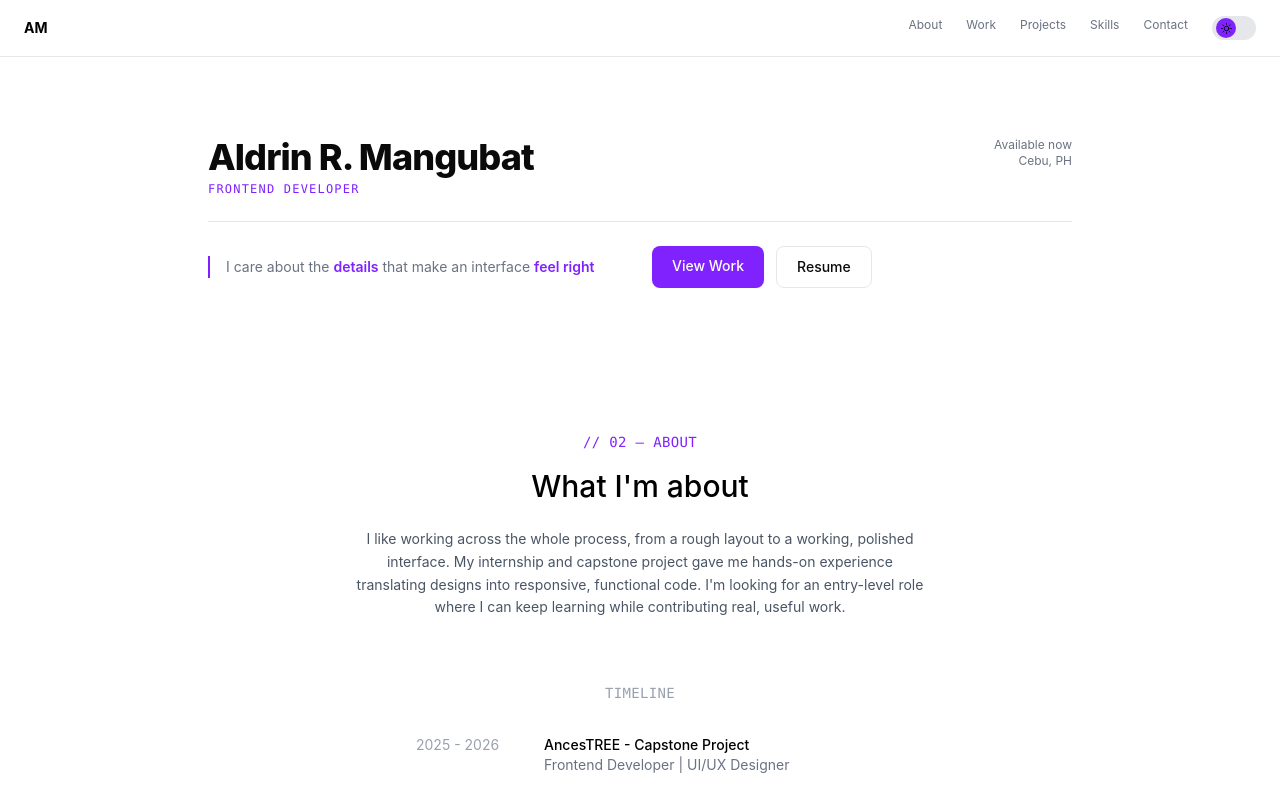
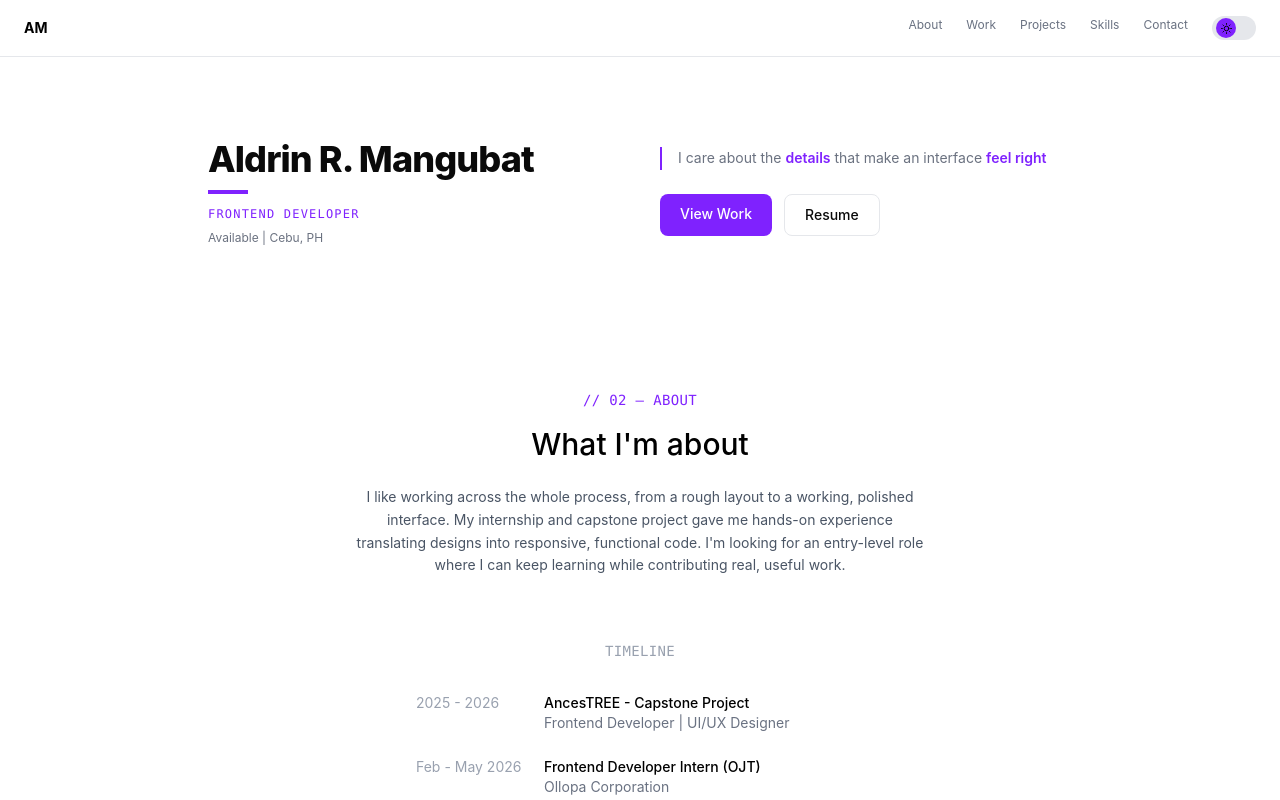
Before and after one commit to drN-n/portfolio, a React (Vite) app: page / in a window 1280 px wide. Shown: the top 800 px of the page. Built offline with nearby package versions, Linux system fonts and the light colour scheme.

Commit message:
Finalized Hero.jsx

```diff
--- a/src/components/Hero.jsx
+++ b/src/components/Hero.jsx
@@ -1,19 +1,16 @@
 function Hero() {
     return (
         <section id="hero" className="max-w-4xl mx-auto px-4 py-20">
-            <div className="flex justify-between items-start border-b border-border pb-6 mb-6">
+            <div className="grid grid-cols-1 sm:grid-cols-2 gap-10 items-center">
                 <div>
-                    <h1 className="text-4xl font-extrabold tracking-tight text-fg mb-1">Aldrin R. Mangubat</h1>
-                    <p className="text-xs font-mono uppercase tracking-widest text-accent">Frontend Developer</p>
-                </div>
-                <div className="text-right text-xs text-fg-muted">
-                    <p>Available now</p>
-                    <p>Cebu, PH</p>
-                </div>
+                    <h1 className="text-4xl font-extrabold tracking-tight text-fg mb-2 leading-tight">Aldrin R. Mangubat</h1>
+                    <div className="w-10 h-1 bg-accent mb-3" />
+                    <p className="text-xs font-mono uppercase tracking-widest text-accent mb-2">Frontend Developer</p>
+                    <p className="text-xs text-fg-muted">Available | Cebu, PH</p>
                 </div>
 
-            <div className="grid grid-cols-1 sm:grid-cols-2 gap-6 items-center">
-                <div className="border-l-2 border-accent pl-4">
+                <div>
+                    <div className="border-l-2 border-accent pl-4 mb-6">
                         <p className="text-sm text-fg-muted leading-relaxed">
                             I care about the{" "}
                             <span className="text-accent font-semibold">details</span>{" "}
@@ -35,6 +32,7 @@ function Hero() {
                         </a>
                     </div>
                 </div>
+            </div>
         </section>
     )
 }
```
Lines whose indentation alone changed are shown as unchanged.
